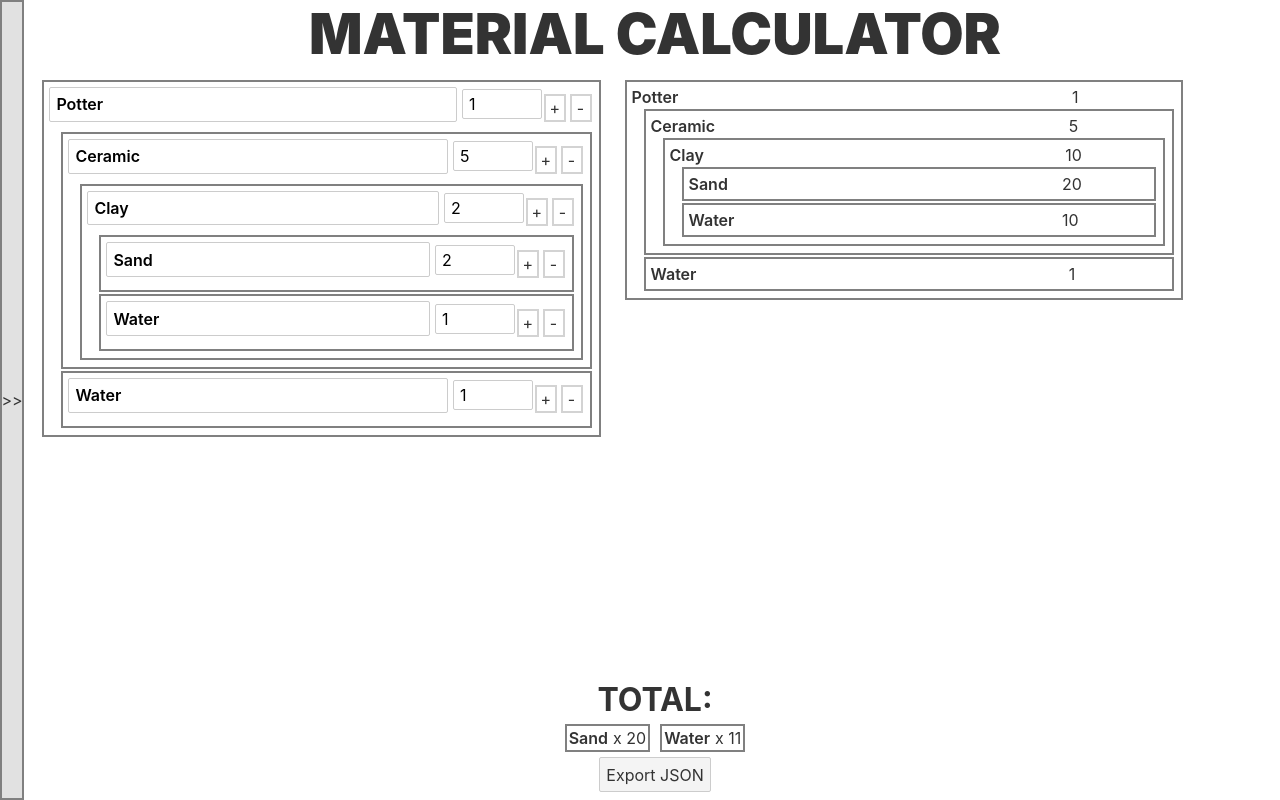
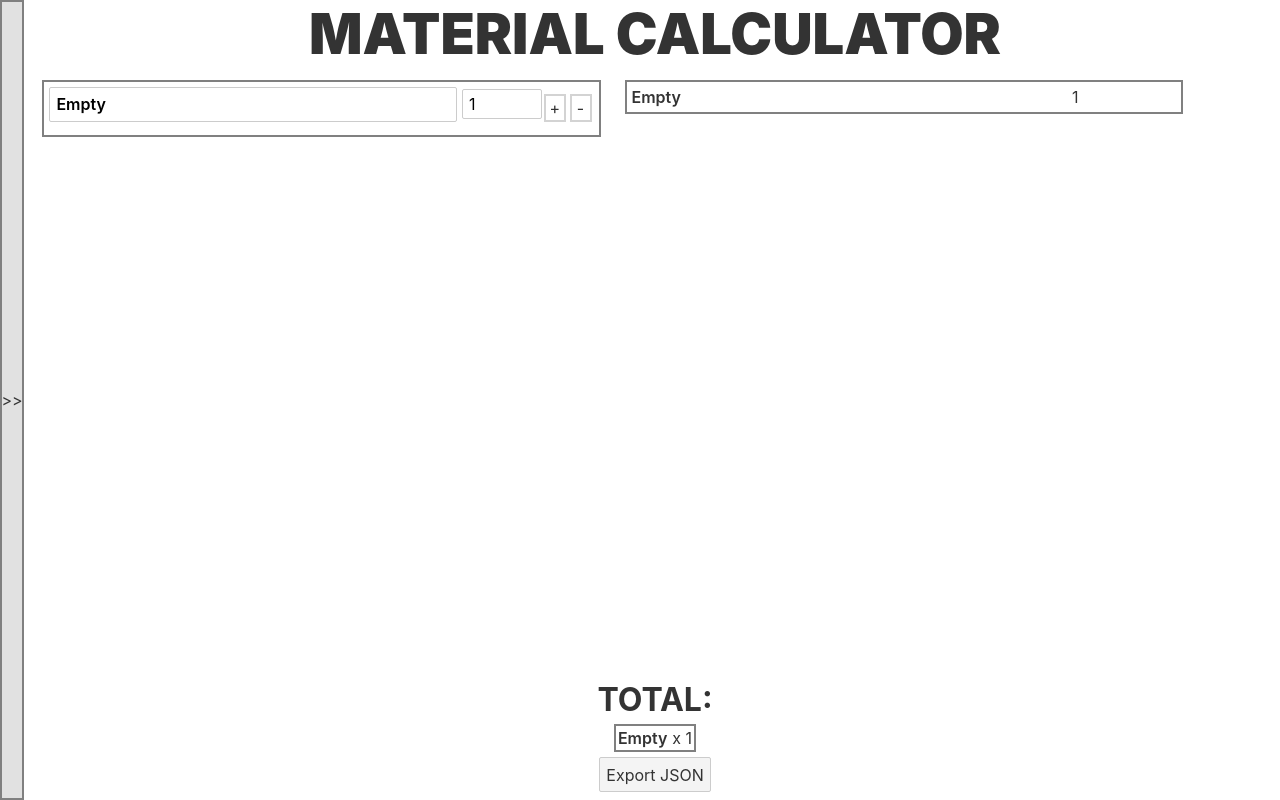
Before and after one commit to SL1900/Material-calculator, a Svelte app: page / in a window 1280 px wide. Built offline with nearby package versions, Linux system fonts and the light colour scheme.

Commit message:
Initial recipe change

```diff
--- a/src/App.svelte
+++ b/src/App.svelte
@@ -17,17 +17,7 @@
 
   $: list = localStorage.getItem("LastList")
     ? JSON.parse(localStorage.getItem("LastList"))
-    : [
-        new MaterialItem("Potter", 1, [
-          new MaterialItem("Ceramic", 5, [
-            new MaterialItem("Clay", 2, [
-              new MaterialItem("Sand", 2),
-              new MaterialItem("Water", 1),
-            ]),
-          ]),
-          new MaterialItem("Water", 1),
-        ]),
-      ];
+    : [new MaterialItem("Empty", 1, [])];
 
   let total = [];
   let sidebarList = [];
```
